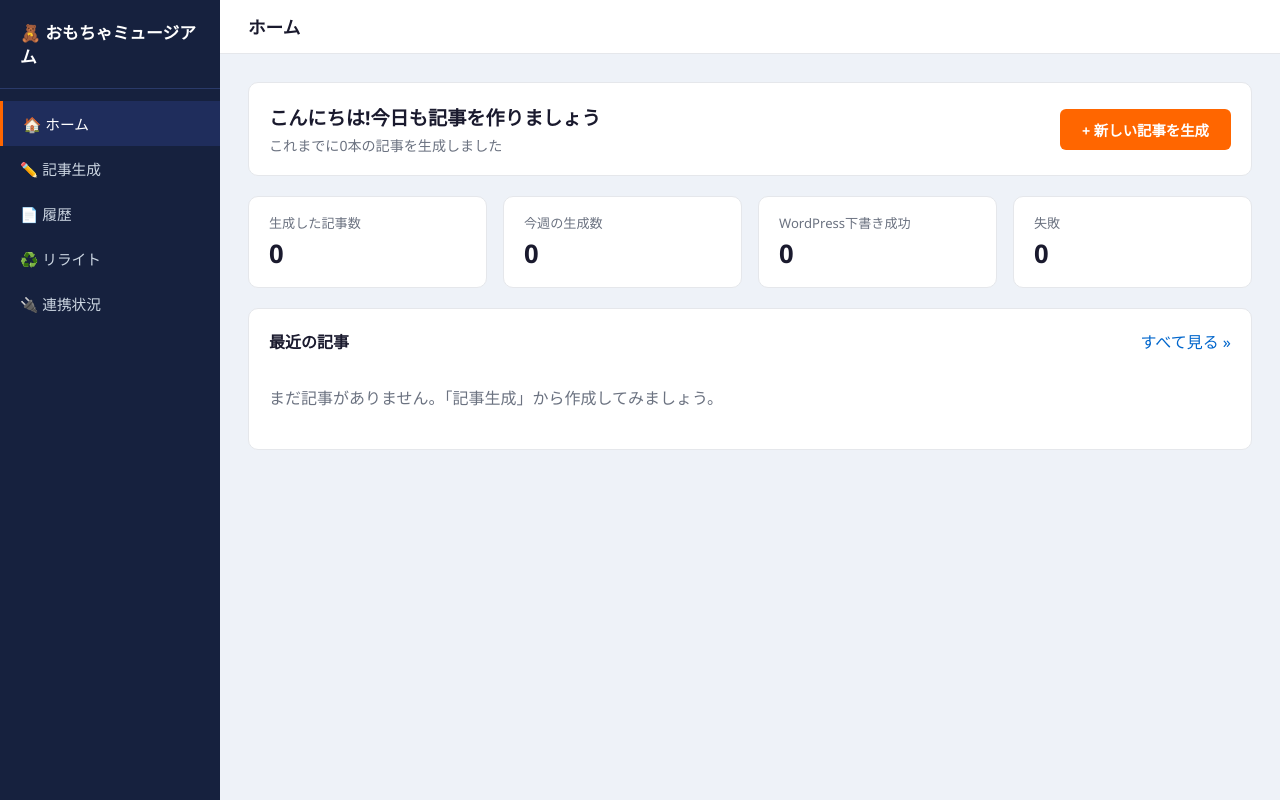
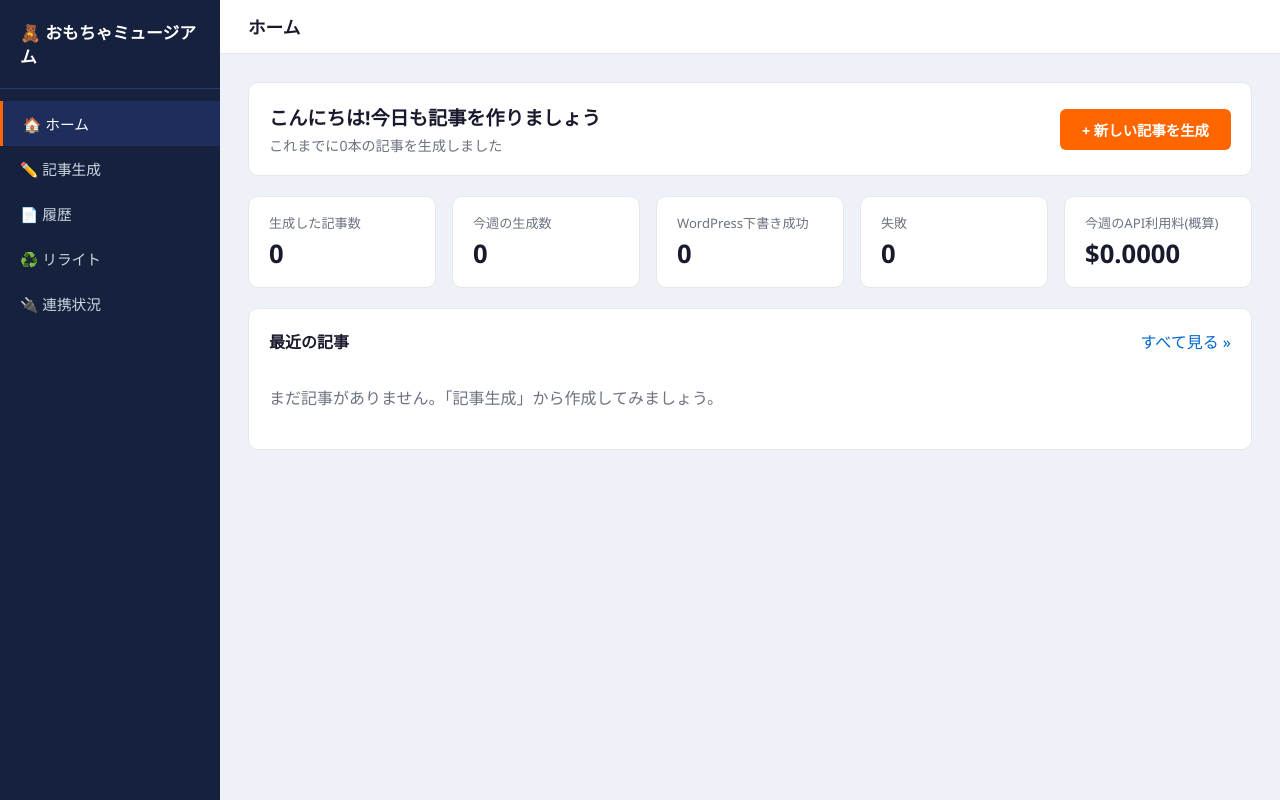
Before and after one commit to sisyamo127/sisyamo127.github.io, a Flask app: page / in a window 1280 px wide. Run offline with Flask 3, Linux system fonts and the light colour scheme.

Commit message:
Claude API利用量・概算費用をアプリ上に表示
_call_claude()のレスポンスからusage(入力/出力トークン数)を
スレッドローカルに集計し、Claude Sonnet 5の料金($2/$10 per MTok)で
概算費用を算出。Webアプリの各ジョブ(タイトル案・構成案・本文生成・
リライト)の結果画面に表示し、履歴(history.json)にも保存。
ダッシュボードには今週の合計費用を表示する。CLIのmain()実行時にも
ターミナルへ出力するようにした。

Co-Authored-By: Claude Sonnet 5 <noreply@anthropic.com>
Claude-Session: https://claude.ai/code/session_01PzEKRQfmMpSUpb8zWx3GQ2

```diff
--- a/scripts/generate_article.py
+++ b/scripts/generate_article.py
@@ -23,6 +23,7 @@ import json
 import os
 import re
 import sys
+import threading
 import urllib.parse
 from datetime import datetime
 
@@ -34,6 +35,40 @@ load_dotenv()
 ANTHROPIC_API_URL = "https://api.anthropic.com/v1/messages"
 ANTHROPIC_API_VERSION = "2023-06-01"
 DEFAULT_MODEL = "claude-sonnet-5"
+
+# Claude Sonnet 5の料金(1トークンあたり、Anthropic公式レート)
+SONNET_5_INPUT_PRICE_PER_MTOK = 2.00
+SONNET_5_OUTPUT_PRICE_PER_MTOK = 10.00
+
+
+class _UsageTracker(threading.local):
+    """スレッドごとのAPI利用量を保持する(Webアプリで複数ジョブが並行しても混ざらないように)。"""
+
+    def __init__(self) -> None:
+        self.input_tokens = 0
+        self.output_tokens = 0
+
+
+_usage = _UsageTracker()
+
+
+def reset_usage() -> None:
+    """使用量カウンターをリセットする。1回の記事生成ジョブの開始時に呼ぶ。"""
+    _usage.input_tokens = 0
+    _usage.output_tokens = 0
+
+
+def get_usage_summary() -> dict:
+    """これまでの(直近reset_usage()以降の)Claude API利用量と概算費用を返す。"""
+    cost_usd = (
+        _usage.input_tokens / 1_000_000 * SONNET_5_INPUT_PRICE_PER_MTOK
+        + _usage.output_tokens / 1_000_000 * SONNET_5_OUTPUT_PRICE_PER_MTOK
+    )
+    return {
+        "input_tokens": _usage.input_tokens,
+        "output_tokens": _usage.output_tokens,
+        "cost_usd": round(cost_usd, 4),
+    }
 
 # サイトに既存の「ゆう」アイコン画像(会話ブロックで使用)
 YU_AVATAR_URL = (
@@ -170,7 +205,13 @@ def _call_claude(messages: list) -> tuple[str, dict]:
         timeout=180,
     )
     response.raise_for_status()
-    content_blocks = response.json()["content"]
+    data = response.json()
+
+    usage = data.get("usage", {})
+    _usage.input_tokens += usage.get("input_tokens", 0)
+    _usage.output_tokens += usage.get("output_tokens", 0)
+
+    content_blocks = data["content"]
     text_block = next(
         (block for block in content_blocks if block.get("type") == "text"), None
     )
@@ -1020,7 +1061,13 @@ def run_pipeline_rewrite(
 
 def main() -> None:
     topic = sys.argv[1] if len(sys.argv) > 1 else None
+    reset_usage()
     run_pipeline(topic=topic)
+    usage = get_usage_summary()
+    print(
+        f"API利用量: 入力{usage['input_tokens']:,}トークン / "
+        f"出力{usage['output_tokens']:,}トークン / 概算費用 ${usage['cost_usd']:.4f}"
+    )
 
 
 if __name__ == "__main__":
--- a/scripts/webapp/app.py
+++ b/scripts/webapp/app.py
@@ -70,6 +70,7 @@ def start_job(fn) -> str:
 
     def runner():
         try:
+            ga.reset_usage()
             result = fn(log)
             with _jobs_lock:
                 _jobs[job_id]["status"] = "done"
@@ -106,6 +107,11 @@ def dashboard():
     )
     success_count = sum(1 for h in history if h.get("wp_link"))
     error_count = sum(1 for h in history if not h.get("wp_link"))
+    this_week_cost_usd = sum(
+        h.get("usage", {}).get("cost_usd", 0)
+        for h in history
+        if datetime.strptime(h["created_at"], "%Y-%m-%d %H:%M:%S") >= week_ago
+    )
     return render_template(
         "dashboard.html",
         active="home",
@@ -113,6 +119,7 @@ def dashboard():
         this_week_count=this_week_count,
         success_count=success_count,
         error_count=error_count,
+        this_week_cost_usd=this_week_cost_usd,
     )
 
 
@@ -159,6 +166,7 @@ def generate_titles_submit():
             "include_amazon": include_amazon,
             "include_image": include_image,
             "candidates": merged,
+            "usage": ga.get_usage_summary(),
         }
 
     job_id = start_job(task)
@@ -199,6 +207,7 @@ def select_title():
             "outline": outline,
             "include_amazon": data["include_amazon"],
             "include_image": data["include_image"],
+            "usage": ga.get_usage_summary(),
         }
 
     job_id = start_job(task)
@@ -242,6 +251,7 @@ def approve_outline():
             "wp_link": result["wp_link"],
             "local_path": result["local_path"],
             "error": result["error"],
+            "usage": ga.get_usage_summary(),
         }
         save_history_entry(entry)
         return entry
@@ -287,6 +297,7 @@ def rewrite_start():
             "article": article,
             "include_amazon": include_amazon,
             "include_image": include_image,
+            "usage": ga.get_usage_summary(),
         }
 
     job_id = start_job(task)
@@ -331,6 +342,7 @@ def rewrite_confirm():
             "wp_link": result["wp_link"],
             "local_path": result["local_path"],
             "error": result["error"],
+            "usage": ga.get_usage_summary(),
         }
         save_history_entry(entry)
         return entry
--- a/scripts/webapp/templates/dashboard.html
+++ b/scripts/webapp/templates/dashboard.html
@@ -27,6 +27,10 @@
   <div class="stat-card">
     <div class="label">失敗</div>
     <div class="value">{{ error_count }}</div>
+  </div>
+  <div class="stat-card">
+    <div class="label">今週のAPI利用料(概算)</div>
+    <div class="value">${{ "%.4f"|format(this_week_cost_usd) }}</div>
   </div>
 </div>
 
--- a/scripts/webapp/templates/history.html
+++ b/scripts/webapp/templates/history.html
@@ -7,13 +7,14 @@
   <input type="text" id="searchBox" placeholder="タイトル・カテゴリーで検索..." style="margin-bottom:16px;">
   {% if history %}
   <table id="historyTable">
-    <tr><th>日時</th><th>タイトル</th><th>カテゴリー</th><th>文字数</th><th>状態</th></tr>
+    <tr><th>日時</th><th>タイトル</th><th>カテゴリー</th><th>文字数</th><th>API費用</th><th>状態</th></tr>
     {% for item in history %}
     <tr>
       <td>{{ item.created_at }}</td>
       <td>{{ item.title }}</td>
       <td>{{ item.category }}</td>
       <td>{{ item.char_count }}</td>
+      <td>{% if item.usage %}${{ "%.4f"|format(item.usage.cost_usd) }}{% else %}-{% endif %}</td>
       <td>
         {% if item.wp_link %}
         <a class="link" href="{{ item.wp_link }}" target="_blank">下書きを開く</a>
--- a/scripts/webapp/templates/job.html
+++ b/scripts/webapp/templates/job.html
@@ -35,6 +35,9 @@ async function poll() {
         <p style="margin:0 0 4px;"><strong>メタディスクリプション:</strong> ${r.meta_description || ""}</p>
         <p style="margin:0;"><strong>メタキーワード:</strong> ${(r.keywords || []).join(", ")}</p>
       </div>`;
+    if (r.usage) {
+      html += `<p style="color:#6b7280;font-size:0.78rem;margin-top:10px;">API利用量: 入力${r.usage.input_tokens.toLocaleString()}トークン / 出力${r.usage.output_tokens.toLocaleString()}トークン(概算費用 $${r.usage.cost_usd.toFixed(4)})</p>`;
+    }
     resultEl.innerHTML = html;
     return;
   }
--- a/scripts/webapp/templates/outline.html
+++ b/scripts/webapp/templates/outline.html
@@ -39,6 +39,11 @@ function renderOutline(outline) {
   bodyEl.innerHTML = html;
 }
 
+function renderUsage(usage) {
+  if (!usage) return "";
+  return `<p style="color:#6b7280;font-size:0.78rem;margin-top:10px;">API利用量: 入力${usage.input_tokens.toLocaleString()}トークン / 出力${usage.output_tokens.toLocaleString()}トークン(概算費用 $${usage.cost_usd.toFixed(4)})</p>`;
+}
+
 async function poll() {
   const res = await fetch(`/jobs/${jobId}/data`);
   const data = await res.json();
@@ -47,6 +52,7 @@ async function poll() {
   if (data.status === "done") {
     statusEl.textContent = "構成案ができました。内容を確認してください。";
     renderOutline(data.result.outline);
+    bodyEl.insertAdjacentHTML("beforeend", renderUsage(data.result.usage));
     return;
   }
   if (data.status === "error") {
--- a/scripts/webapp/templates/rewrite_preview.html
+++ b/scripts/webapp/templates/rewrite_preview.html
@@ -38,6 +38,9 @@ function renderPreview(data) {
       <input type="hidden" name="job_id" value="${jobId}">
       <button type="submit" class="btn">この内容で上書きする(下書きに変更) &raquo;</button>
     </form>`;
+  if (data.usage) {
+    html += `<p style="color:#6b7280;font-size:0.78rem;margin-top:10px;">API利用量: 入力${data.usage.input_tokens.toLocaleString()}トークン / 出力${data.usage.output_tokens.toLocaleString()}トークン(概算費用 $${data.usage.cost_usd.toFixed(4)})</p>`;
+  }
   previewEl.innerHTML = html;
 }
 
--- a/scripts/webapp/templates/titles.html
+++ b/scripts/webapp/templates/titles.html
@@ -47,6 +47,11 @@ function renderCandidates(candidates) {
   candidatesEl.innerHTML = html;
 }
 
+function renderUsage(usage) {
+  if (!usage) return "";
+  return `<p style="color:#6b7280;font-size:0.78rem;margin-top:10px;">API利用量: 入力${usage.input_tokens.toLocaleString()}トークン / 出力${usage.output_tokens.toLocaleString()}トークン(概算費用 $${usage.cost_usd.toFixed(4)})</p>`;
+}
+
 async function poll() {
   const res = await fetch(`/jobs/${jobId}/data`);
   const data = await res.json();
@@ -55,6 +60,7 @@ async function poll() {
   if (data.status === "done") {
     statusEl.textContent = "候補が揃いました。1つ選んでください。";
     renderCandidates(data.result.candidates);
+    candidatesEl.insertAdjacentHTML("beforeend", renderUsage(data.result.usage));
     return;
   }
   if (data.status === "error") {
```
